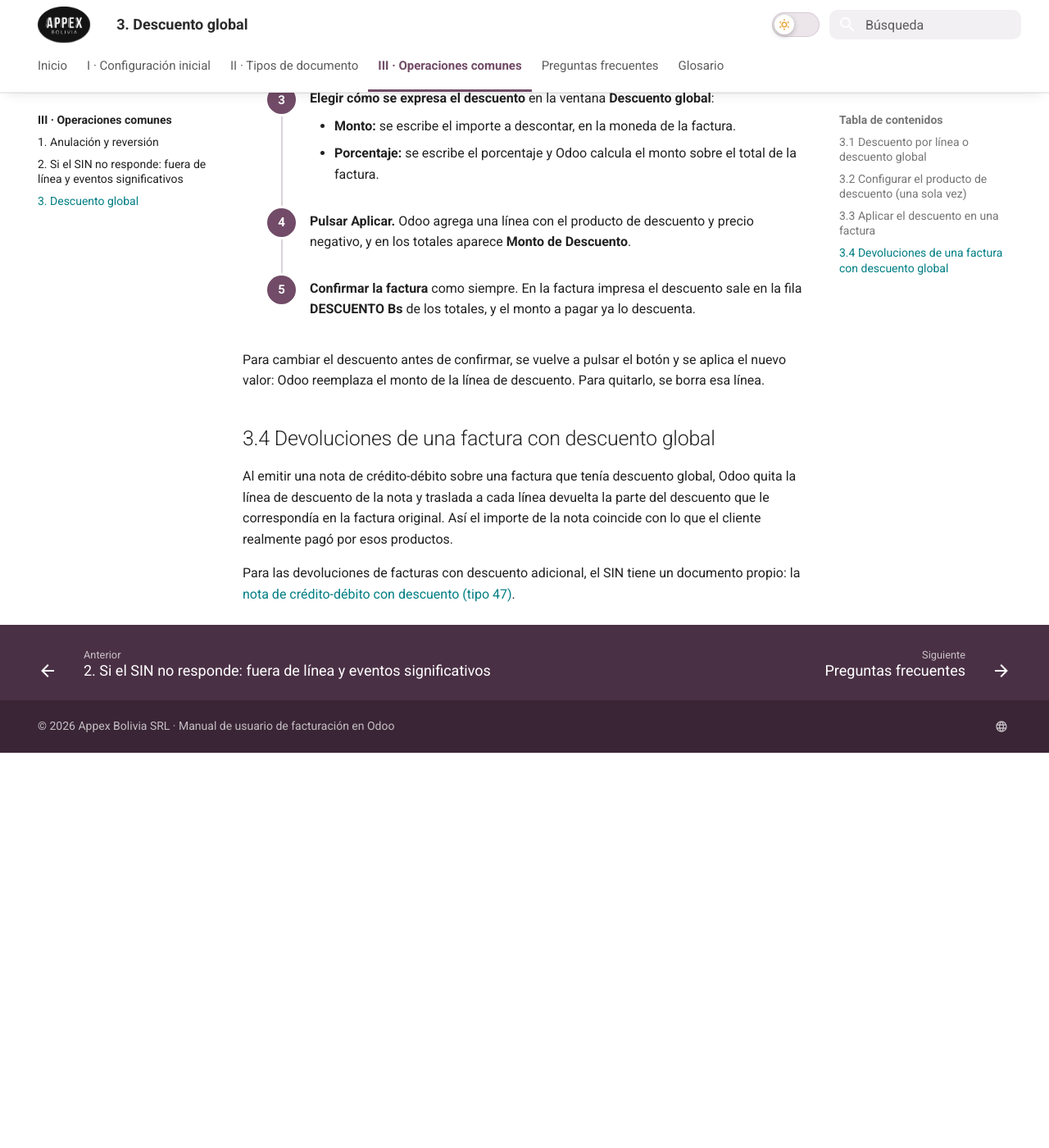
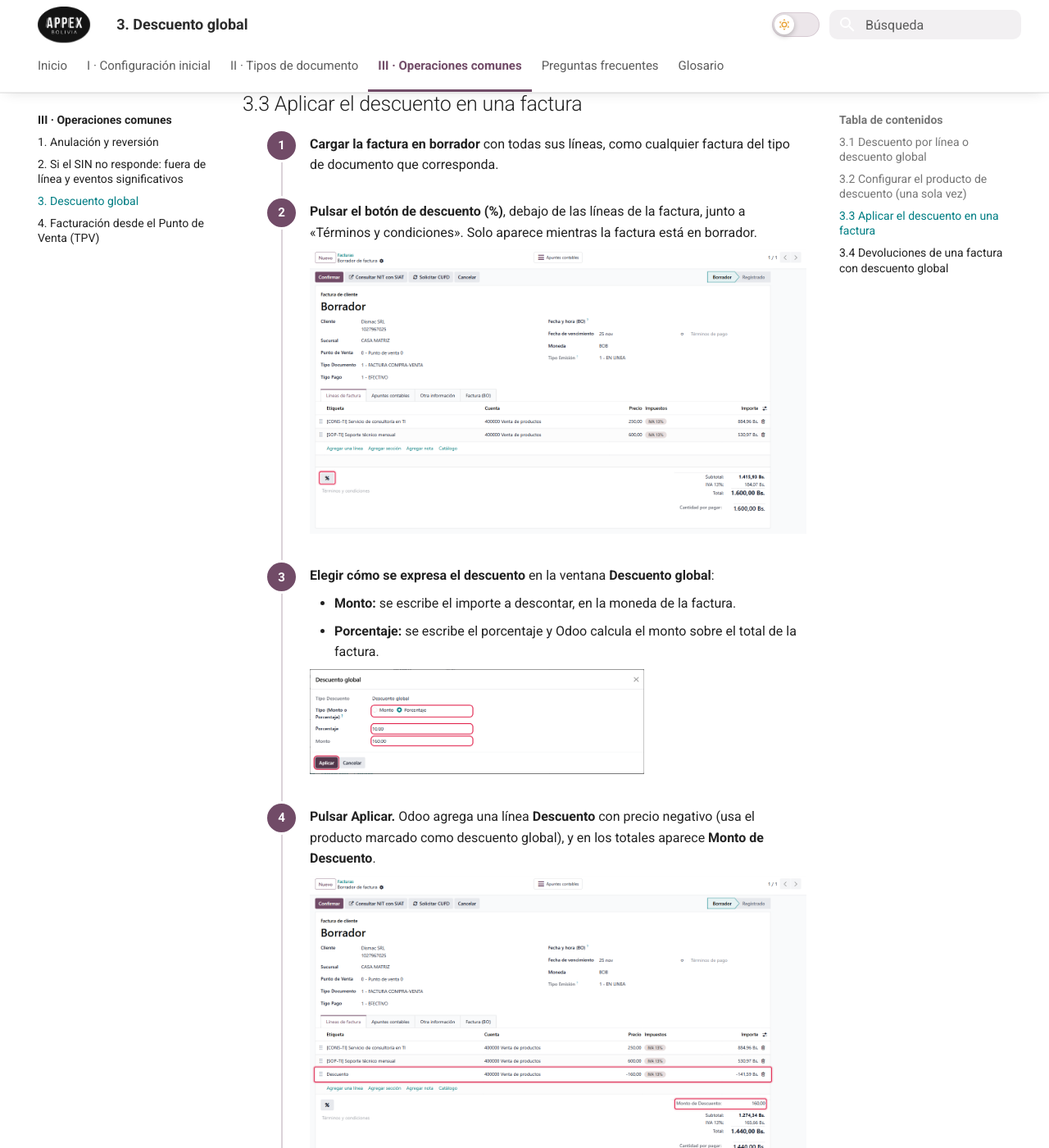
Before and after one commit to localizaciones-appex-TI/manual-facturacion-odoo-bolivia, an MkDocs documentation site: the page built from docs/parte-3/03-descuento-global.md, in a window 1280 px wide and 1400 px high, scrolled down 1257 px. Shown: the whole window at 82% size. Built offline with MkDocs 1.6.1 and Material for MkDocs 9.7.7, drawn with Linux system fonts in a browser that asks for light colours; before the commit the page ends 2175 px from its top, so only the background shows below that; some of the changed text lies outside the part shown.

Commit message:
Sección de facturación desde el Punto de Venta y capturas del descuento global

```diff
--- a/docs/parte-3/03-descuento-global.md
+++ b/docs/parte-3/03-descuento-global.md
@@ -17,6 +17,8 @@ Odoo registra el descuento global como una línea con un producto especial. Hay
 
 1. **Marcarlo como descuento global.** En la pestaña **Facturación (BO)**, activar **Producto/Servicio**; al hacerlo aparece la casilla **Es descuento Global**, que también hay que activar.
 
+    ![Captura](../img/parte-3/03-descuento-global-01.webp){ width="624" height="210" loading="lazy" }
+
 1. **Guardar.**
 
 !!! note "Nota"
@@ -29,14 +31,22 @@ Odoo registra el descuento global como una línea con un producto especial. Hay
 
 1. **Pulsar el botón de descuento (%)**, debajo de las líneas de la factura, junto a «Términos y condiciones». Solo aparece mientras la factura está en borrador.
 
+    ![Captura](../img/parte-3/03-descuento-global-02.webp){ width="624" height="357" loading="lazy" }
+
 1. **Elegir cómo se expresa el descuento** en la ventana **Descuento global**:
 
     - **Monto:** se escribe el importe a descontar, en la moneda de la factura.
     - **Porcentaje:** se escribe el porcentaje y Odoo calcula el monto sobre el total de la factura.
 
-1. **Pulsar Aplicar.** Odoo agrega una línea con el producto de descuento y precio negativo, y en los totales aparece **Monto de Descuento**.
+    ![Captura](../img/parte-3/03-descuento-global-03.webp){ width="408" height="129" loading="lazy" }
+
+1. **Pulsar Aplicar.** Odoo agrega una línea **Descuento** con precio negativo (usa el producto marcado como descuento global), y en los totales aparece **Monto de Descuento**.
+
+    ![Captura](../img/parte-3/03-descuento-global-04.webp){ width="624" height="372" loading="lazy" }
 
 1. **Confirmar la factura** como siempre. En la factura impresa el descuento sale en la fila **DESCUENTO Bs** de los totales, y el monto a pagar ya lo descuenta.
+
+    ![Captura](../img/parte-3/03-descuento-global-05.webp){ width="624" height="345" loading="lazy" }
 
 Para cambiar el descuento antes de confirmar, se vuelve a pulsar el botón y se aplica el nuevo valor: Odoo reemplaza el monto de la línea de descuento. Para quitarlo, se borra esa línea.
 
--- a/mkdocs.yml
+++ b/mkdocs.yml
@@ -129,5 +129,6 @@ nav:
       - "1. Anulación y reversión": parte-3/01-anulacion-y-reversion.md
       - "2. Si el SIN no responde: fuera de línea y eventos significativos": parte-3/02-facturacion-fuera-de-linea-y-eventos-significativo.md
       - "3. Descuento global": parte-3/03-descuento-global.md
+      - "4. Facturación desde el Punto de Venta (TPV)": parte-3/04-facturacion-desde-el-punto-de-venta.md
   - "Preguntas frecuentes": preguntas-frecuentes.md
   - "Glosario": glosario.md
```
Also changed, not shown: docs/parte-3/04-facturacion-desde-el-punto-de-venta.md (added, +83 -0 lines), docs/preguntas-frecuentes.md (+6 -0 lines), docs/img/parte-3/03-descuento-global-01.webp (added), docs/img/parte-3/03-descuento-global-02.webp (added), docs/img/parte-3/03-descuento-global-03.webp (added), docs/img/parte-3/03-descuento-global-04.webp (added), docs/img/parte-3/03-descuento-global-05.webp (added), docs/img/parte-3/04-punto-de-venta-01.webp (added), docs/img/parte-3/04-punto-de-venta-02.webp (added), docs/img/parte-3/04-punto-de-venta-03.webp (added), docs/img/parte-3/04-punto-de-venta-04.webp (added), docs/img/parte-3/04-punto-de-venta-05.webp (added), docs/img/parte-3/04-punto-de-venta-06.webp (added), docs/img/parte-3/04-punto-de-venta-07.webp (added), 3 more files.
